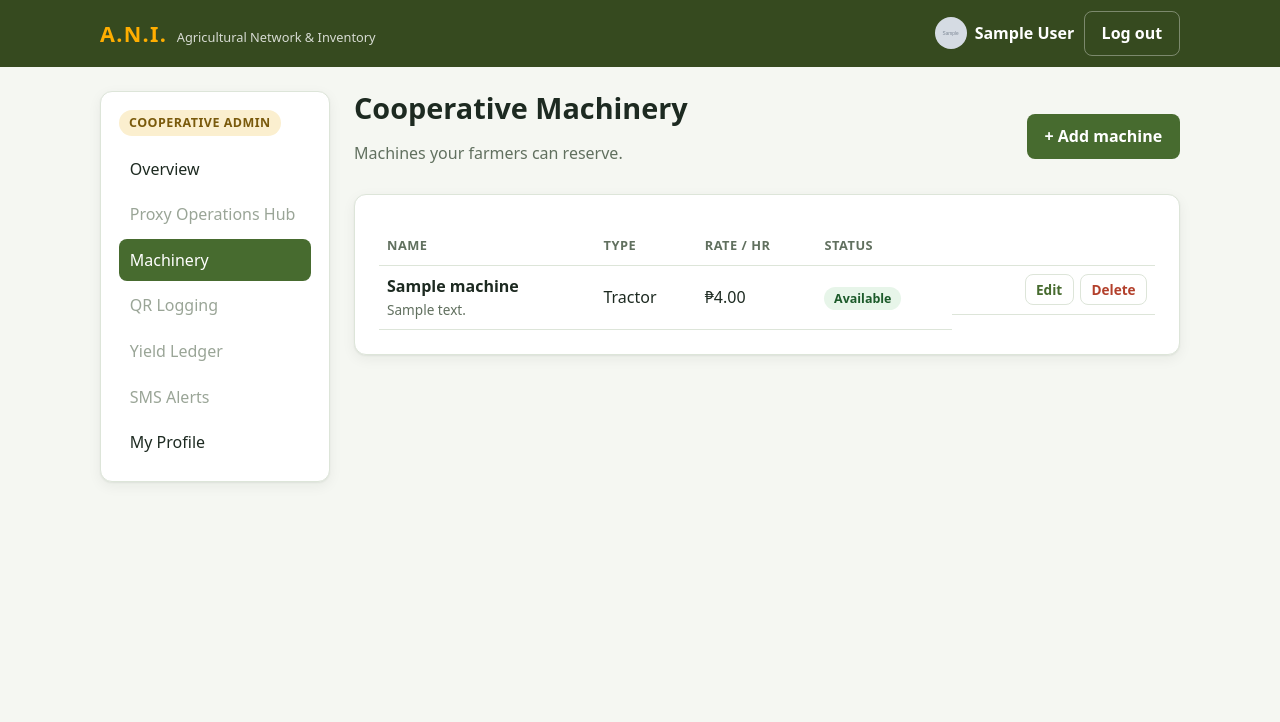
After one commit to Anne0rtiz/A.N.I.-Agricultural-Network-Inventory-Tandoc-AprilAnne-G5, a Django app: page /machinery/machines/ in a window 1280 px wide. The commit adds this page. Shown: the top 722 px of the page. Run offline with Django 5.2, Linux system fonts and the light colour scheme; a user stored in the database is signed in; tables that the repository leaves empty hold one stand-in row (values such as "Sample post"); grey boxes marked "Sample" are stand-in pictures.

Commit message:
Add admin machine CRUD views, forms and templates with validation

```diff
--- a/config/urls.py
+++ b/config/urls.py
@@ -5,6 +5,7 @@ from django.urls import include, path
 
 urlpatterns = [
     path("django-admin/", admin.site.urls),
+    path("machinery/", include("machinery.urls")),
     path("", include("accounts.urls")),
 ]
 
--- /dev/null
+++ b/machinery/urls.py
@@ -0,0 +1,12 @@
+from django.urls import path
+
+from . import views
+
+app_name = "machinery"
+
+urlpatterns = [
+    path("machines/", views.machine_list, name="machine_list"),
+    path("machines/new/", views.machine_create, name="machine_create"),
+    path("machines/<int:pk>/edit/", views.machine_edit, name="machine_edit"),
+    path("machines/<int:pk>/delete/", views.machine_delete, name="machine_delete"),
+]
--- /dev/null
+++ b/machinery/views.py
@@ -0,0 +1,81 @@
+from django.contrib import messages
+from django.db.models import ProtectedError
+from django.shortcuts import get_object_or_404, redirect, render
+from django.views.decorators.http import require_POST
+
+from accounts.decorators import role_required
+from accounts.models import User
+
+from .forms import MachineForm
+from .models import Machine
+
+admin_only = role_required(User.Role.ADMIN)
+
+
+def _coop_machines(user):
+    """Machines belonging to the admin's cooperative (none if not linked)."""
+    if user.cooperative_id is None:
+        return Machine.objects.none()
+    return Machine.objects.filter(cooperative_id=user.cooperative_id)
+
+
+@admin_only
+def machine_list(request):
+    machines = _coop_machines(request.user)
+    return render(request, "machinery/machine_list.html", {"machines": machines})
+
+
+@admin_only
+def machine_create(request):
+    if request.user.cooperative_id is None:
+        messages.error(request, "Your account isn't linked to a cooperative yet.")
+        return redirect("machinery:machine_list")
+    if request.method == "POST":
+        form = MachineForm(request.POST, cooperative=request.user.cooperative)
+        if form.is_valid():
+            machine = form.save(commit=False)
+            machine.cooperative = request.user.cooperative
+            machine.created_by = request.user
+            machine.save()
+            messages.success(request, f"{machine.name} was added to your machinery list.")
+            return redirect("machinery:machine_list")
+        messages.error(request, "Machine not saved. Please fix the errors below.")
+    else:
+        form = MachineForm(cooperative=request.user.cooperative)
+    return render(request, "machinery/machine_form.html", {"form": form, "is_edit": False})
+
+
+@admin_only
+def machine_edit(request, pk):
+    machine = get_object_or_404(_coop_machines(request.user), pk=pk)
+    if request.method == "POST":
+        form = MachineForm(request.POST, instance=machine)
+        if form.is_valid():
+            form.save()
+            messages.success(request, f"{machine.name} was updated.")
+            return redirect("machinery:machine_list")
+        messages.error(request, "Changes not saved. Please fix the errors below.")
+    else:
+        form = MachineForm(instance=machine)
+    return render(
+        request,
+        "machinery/machine_form.html",
+        {"form": form, "machine": machine, "is_edit": True},
+    )
+
+
+@admin_only
+@require_POST
+def machine_delete(request, pk):
+    machine = get_object_or_404(_coop_machines(request.user), pk=pk)
+    try:
+        machine.delete()
+    except ProtectedError:
+        messages.error(
+            request,
+            f"{machine.name} has reservation records and can't be deleted. "
+            "Set it to 'Under maintenance' instead.",
+        )
+    else:
+        messages.success(request, f"{machine.name} was deleted.")
+    return redirect("machinery:machine_list")
--- a/static/css/style.css
+++ b/static/css/style.css
@@ -146,3 +146,37 @@ h1 { font-size: 1.8rem; }
   .details dd { margin-bottom: .6rem; }
 }
 @media (max-width: 520px) { .role-cards { grid-template-columns: 1fr; } }
+
+/* form controls for machinery */
+.field select, .field textarea, .field input[type="number"], .field input[type="date"], .field input[type="time"] {
+  width: 100%; padding: .65rem .8rem; border: 1px solid #c9d4c4; border-radius: 8px; font: inherit; background: #fff;
+}
+.field textarea { resize: vertical; }
+.field select:focus, .field textarea:focus { outline: 2px solid var(--green-500); border-color: var(--green-500); }
+.has-error select, .has-error textarea { border-color: var(--danger) !important; }
+.field-row { display: grid; grid-template-columns: repeat(3, 1fr); gap: 1rem; }
+.field-row .field { margin-bottom: 0; }
+.field-row + .field, .field + .field-row { margin-top: 1rem; }
+
+/* badges, tables, filters */
+.badge { display: inline-block; padding: .1rem .6rem; border-radius: 999px; font-size: .78rem; font-weight: 700; background: #eef1ec; color: var(--muted); white-space: nowrap; }
+.badge-available, .badge-approved, .badge-completed { background: #e7f5e9; color: #1c5a2a; }
+.badge-pending { background: #fff6e0; color: #7a5a0c; }
+.badge-maintenance, .badge-rejected { background: #fdeceb; color: #8f2a20; }
+.badge-cancelled { background: #eceff1; color: #55606a; }
+.table-wrap { overflow-x: auto; }
+.row-actions { display: flex; gap: .4rem; align-items: center; justify-content: flex-end; flex-wrap: wrap; }
+.small-text { font-size: .85rem; }
+.btn-danger { color: var(--danger); }
+.btn-danger:hover { background: #fdeceb; }
+.btn-approve { background: var(--green-700); color: #fff; }
+.filters { display: flex; gap: .4rem; flex-wrap: wrap; margin-bottom: 1rem; }
+.filters a { padding: .25rem .8rem; border: 1px solid var(--line); border-radius: 999px; text-decoration: none; font-size: .88rem; font-weight: 600; background: #fff; }
+.filters a.active { background: var(--green-700); color: #fff; border-color: var(--green-700); }
+.machine-grid { display: grid; grid-template-columns: repeat(2, 1fr); gap: 1.25rem; }
+.machine-grid .card { margin-bottom: 0; }
+.review-form { display: grid; gap: .5rem; margin-top: .5rem; }
+.review-form input[type="text"] { width: 100%; padding: .5rem .7rem; border: 1px solid #c9d4c4; border-radius: 8px; font: inherit; }
+.mini-list { list-style: none; padding: 0; margin: .5rem 0 0; display: grid; gap: .5rem; }
+.mini-list li { display: flex; justify-content: space-between; gap: .5rem; align-items: center; border-bottom: 1px solid var(--line); padding-bottom: .4rem; }
+@media (max-width: 820px) { .field-row, .machine-grid { grid-template-columns: 1fr; } .field-row .field { margin-bottom: 1rem; } }
--- a/templates/accounts/dashboard_base.html
+++ b/templates/accounts/dashboard_base.html
@@ -7,7 +7,7 @@
       {% if user.is_coop_admin %}
         <a href="{% url 'accounts:admin_dashboard' %}" {% if request.resolver_match.url_name == 'admin_dashboard' %}class="active"{% endif %}>Overview</a>
         <span class="soon">Proxy Operations Hub</span>
-        <span class="soon">Machinery Schedule</span>
+        <a href="{% url 'machinery:machine_list' %}" {% if request.resolver_match.namespace == 'machinery' and 'machine' in request.resolver_match.url_name %}class="active"{% endif %}>Machinery</a>
         <span class="soon">QR Logging</span>
         <span class="soon">Yield Ledger</span>
         <span class="soon">SMS Alerts</span>
--- /dev/null
+++ b/templates/machinery/machine_list.html
@@ -0,0 +1,41 @@
+{% extends "accounts/dashboard_base.html" %}
+{% block title %}Machinery{% endblock %}
+{% block panel %}
+<div class="row-between">
+  <div>
+    <h1>Cooperative Machinery</h1>
+    <p class="muted">Machines your farmers can reserve.</p>
+  </div>
+  <a class="btn btn-primary" href="{% url 'machinery:machine_create' %}">+ Add machine</a>
+</div>
+
+<div class="card">
+  {% if machines %}
+  <div class="table-wrap">
+    <table class="table">
+      <thead><tr><th>Name</th><th>Type</th><th>Rate / hr</th><th>Status</th><th></th></tr></thead>
+      <tbody>
+        {% for m in machines %}
+        <tr>
+          <td><strong>{{ m.name }}</strong>{% if m.description %}<div class="muted small-text">{{ m.description|truncatechars:80 }}</div>{% endif %}</td>
+          <td>{{ m.get_machine_type_display }}</td>
+          <td>₱{{ m.hourly_rate }}</td>
+          <td><span class="badge badge-{{ m.status }}">{{ m.get_status_display }}</span></td>
+          <td class="row-actions">
+            <a class="btn btn-ghost btn-sm" href="{% url 'machinery:machine_edit' m.pk %}">Edit</a>
+            <form method="post" action="{% url 'machinery:machine_delete' m.pk %}" class="inline-form"
+                  onsubmit="return confirm('Delete {{ m.name|escapejs }}?');">
+              {% csrf_token %}
+              <button type="submit" class="btn btn-ghost btn-sm btn-danger">Delete</button>
+            </form>
+          </td>
+        </tr>
+        {% endfor %}
+      </tbody>
+    </table>
+  </div>
+  {% else %}
+    <p class="muted">No machines yet. Add your first tractor or equipment so farmers can start reserving.</p>
+  {% endif %}
+</div>
+{% endblock %}
```
Also changed, not shown: machinery/forms.py (added, +32 -0 lines), templates/machinery/machine_form.html (added, +16 -0 lines).
